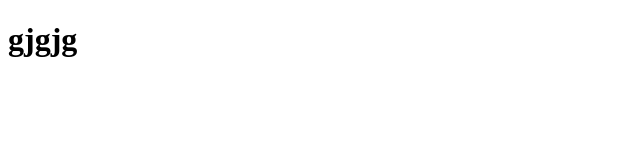
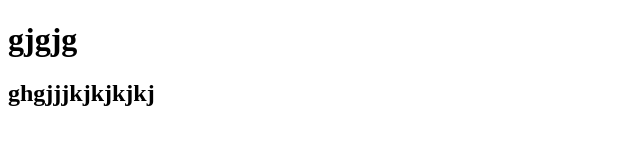
Before and after one commit to Dipikabhowmick25/deepika, a plain HTML site: page index.html in a window 1280 px wide. Shown: the whole page, without its empty margins (0-640 px from the left). Drawn offline with Linux system fonts and the light colour scheme.

Commit message:
h2 commited

```diff
--- a/index.html
+++ b/index.html
@@ -7,5 +7,6 @@
 </head>
 <body>
     <h1>gjgjg</h1>
+    <h2>ghgjjjkjkjkjkj</h2>
 </body>
 </html>
```
Also changed, not shown: contact.html (added).
